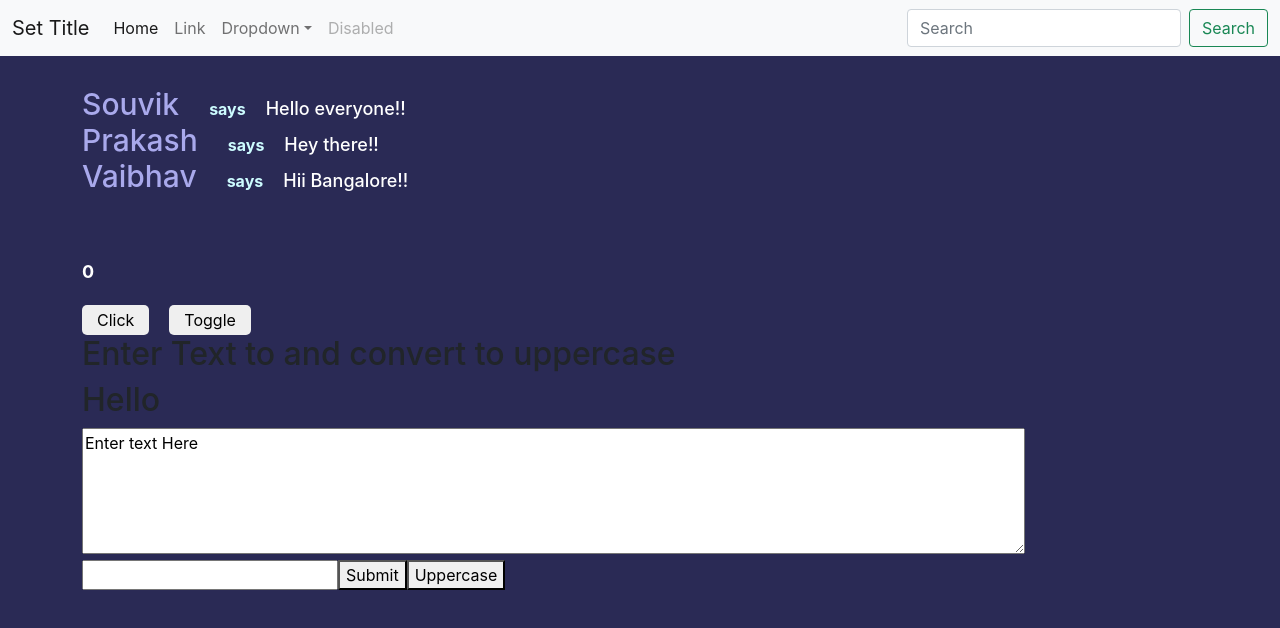
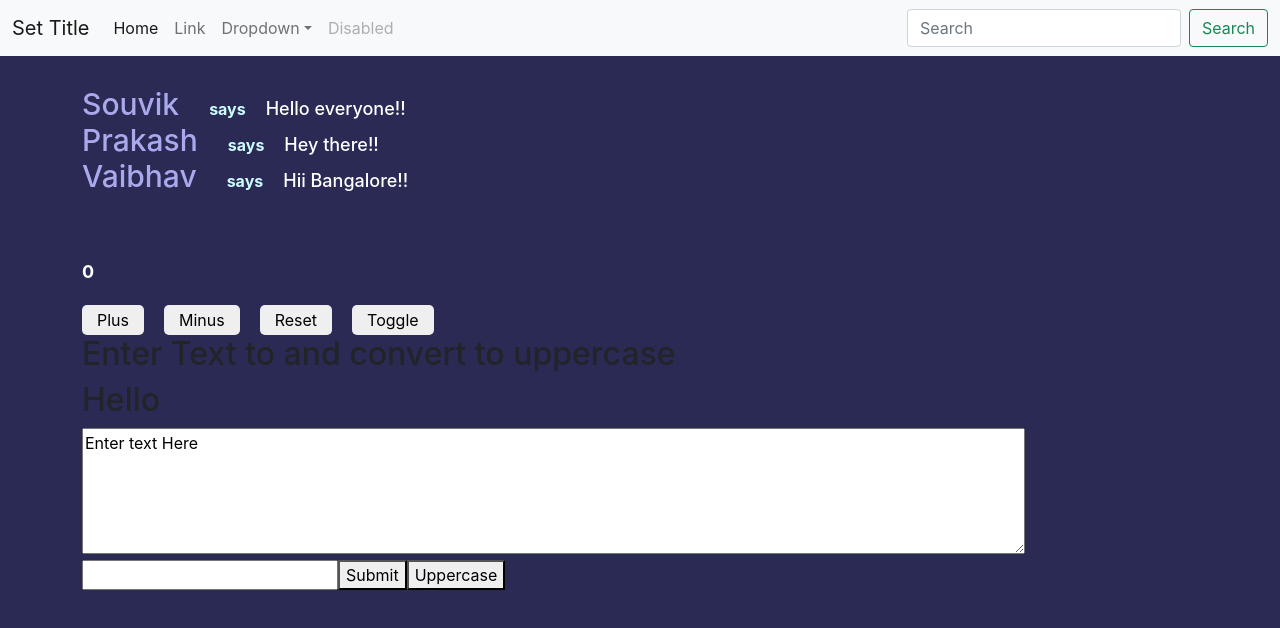
Before and after one commit to Aircampus-in/Frontend, a React (Create React App) app in the folder React-Basics/hello-world/: page / in a window 1280 px wide. Shown: the top 628 px of the page. Built offline with nearby package versions, Linux system fonts and the light colour scheme.

Commit message:
update counter

```diff
--- a/React-Basics/hello-world/src/components/Counter.js
+++ b/React-Basics/hello-world/src/components/Counter.js
@@ -11,6 +11,14 @@ const Counter = ()=>{
         setCounter(counter + 1);
     }
 
+    function decrementer(){
+        setCounter(counter - 1);
+    }
+
+    function reset(){
+        setCounter(0);
+    }
+
     function dissapears(){
         setToggle(!toggle);
     }
@@ -19,7 +27,9 @@ const Counter = ()=>{
         <h6 className={toggle? 'inactive' : 'appear' }> Its visible </h6>
 
         <div className="counter">{counter}</div>
-        <button className="counter-btn" onClick={incrementer}>Click</button>
+        <button className="counter-btn" onClick={incrementer}>Plus</button>
+        <button className="counter-btn" onClick={decrementer}>Minus</button>
+        <button className="counter-btn" onClick={reset}>Reset</button>
         <button className="counter-btn" onClick={dissapears}>Toggle</button>
         </>
     )
```
